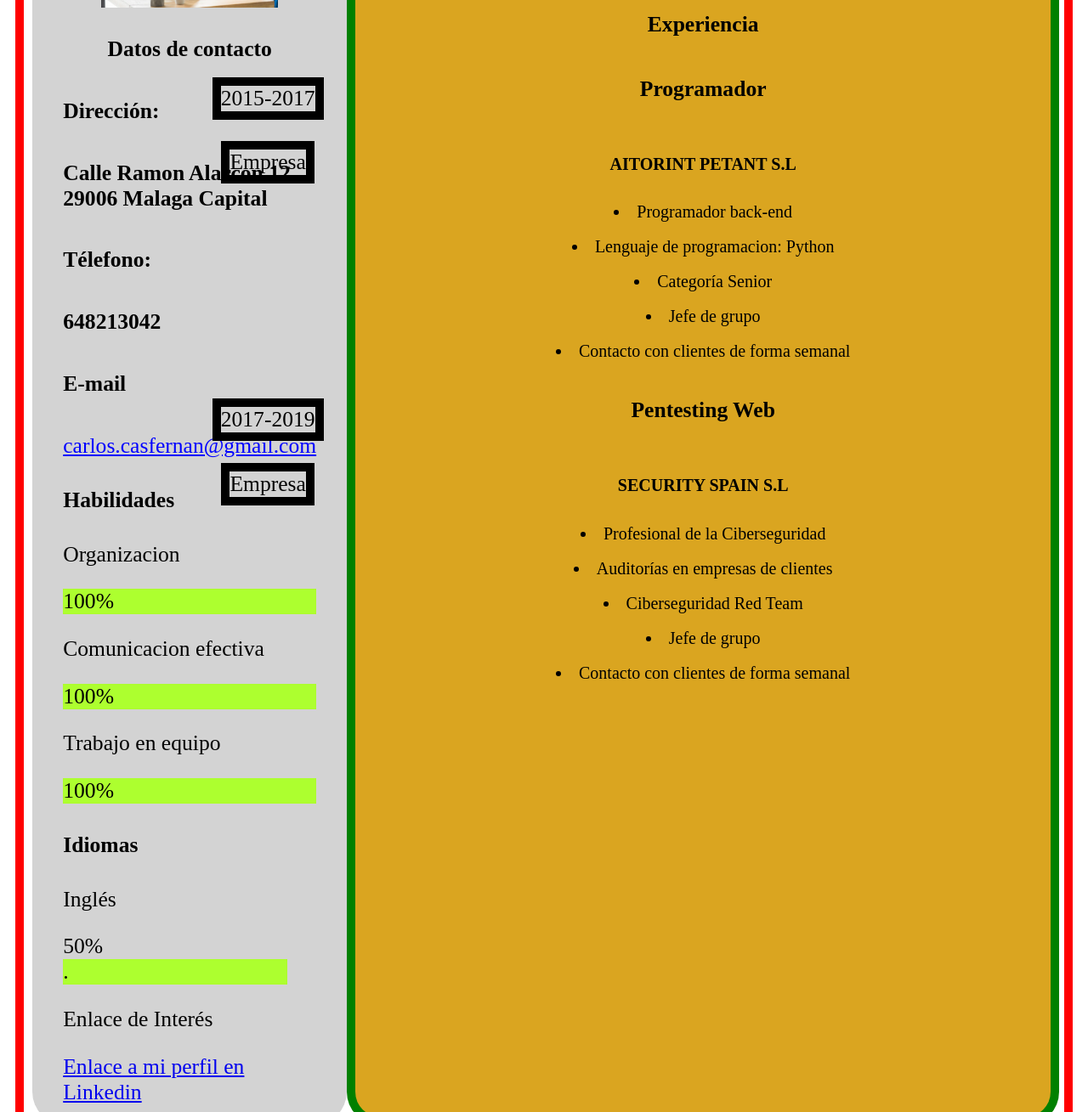
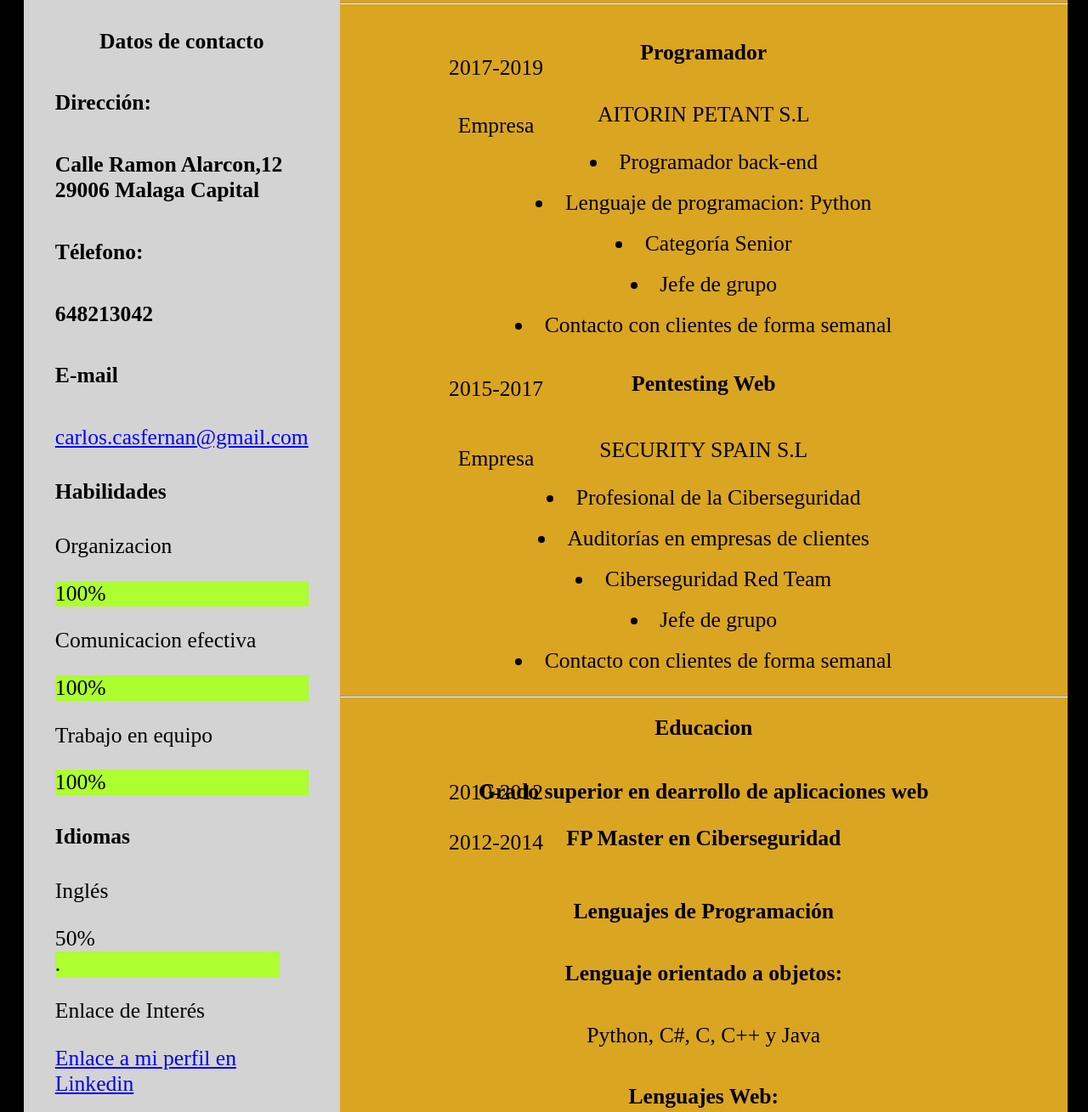
Before and after one commit to CarlosCastroFernandez/NuevaVersionCV, a plain HTML site: page nuevaVersionCV/index.html in a window 1280 px wide. Shown: the part 381-1690 px from the top of the page at 85% size. Drawn offline with Linux system fonts and the light colour scheme.

Commit message:
actualizacion

```diff
--- a/nuevaVersionCV/index.css
+++ b/nuevaVersionCV/index.css
@@ -10,15 +10,17 @@
 
 body {
     box-sizing: border-box;
-
+  background-color:var(--color-fondo);
 
 }
 
 .container {
     margin: 10px;
     display: flex;
-    border:10px solid red;
+    height:110em;
+
     padding-right:1em;
+    min-width:250px;
 
 }
 
@@ -32,7 +34,7 @@ heading {
     text-align: center;
 }
 
-p,a,h5,h4,h2,span,h1 {
+p,a,h5,h4,h2,span,h1,li {
     font-size: var(--forma-letras);
 }
 [barra1="barra1"] {
@@ -46,6 +48,7 @@ h3 {
 }
 
 .caja1 {
+
     margin: 10px 0px 10px 10px;
     padding: 2% 3%;
     border-radius: var(--forma-borde);
@@ -54,37 +57,40 @@ h3 {
 }
 
 .caja2 {
-    border:10px solid green;
-    display:flex;
+    text-align:center;
 
     margin: 10px -10px 10px 0px;
+    background-color: var(--color-fondo-caja1);
+    border-radius: var(--forma-borde);
+    flex-basis:90%;
+}
+.cajaFechas{
+    margin-top:-37em;
+    margin-left:64px;
+    display:flex;
     flex-direction:column;
-    flex-wrap:wrap;
-    align-items:center;
-    background-color: var(--color-fondo-caja1);
-    flex-basis: 80vw;
-    border-radius: var(--forma-borde);
+
+    width:15em;
+    justify-content:flex-start;
 
 }
-.cajaFecha1{
+.cajaFechas2{
+    margin-top:-32em;
+    margin-left:64px;
+    display:flex;
+    flex-direction:column;
 
-    border:10px solid black;
-    margin-left:var(--margen-fechas);
+    width:15em;
+    justify-content:flex-start;
 
 }
-.margenTitulos{
-    margin-top:-3em;
+.cajaFechas3{
+    margin-top:-53em;
+    margin-left:64px;
+    display:flex;
+    flex-direction:column;
+
+    width:15em;
+    justify-content:flex-start;
+
 }
-
-
-    li{
-    font-size:20px;
-}
-@media  screen and (max-width:800px){
-    .caja1{
-        display:block;
-    }
-    .caja2{
-        display:block;
-    }
-}
--- a/nuevaVersionCV/index.html
+++ b/nuevaVersionCV/index.html
@@ -54,12 +54,10 @@
                 contribuyendo con mis conocimientos de cara a un nuevo proyecto.
             </p>
             <h1>Experiencia</h1>
-              <p class="cajaFecha1">2015-2017</p>
-              <h2 class="margenTitulos">
-                Programador
-            </h2>
-            <p class="cajaFecha1">Empresa</p>
-            <h5 class="margenTitulos"style="font-size:20px">AITORINT PETANT S.L</h5>
+            <hr>
+            <h5>Programador</h5>
+
+            <p>AITORIN PETANT S.L</p>
             <li>Programador back-end</li>
             <br>
             <li>Lenguaje de programacion: Python</li>
@@ -70,12 +68,12 @@
             <br>
             <li>Contacto con clientes de forma semanal</li>
             <br>
-            <p class="cajaFecha1">2017-2019</p>
-            <h2 class="margenTitulos">
+
+            <h2 >
                 Pentesting Web
             </h2>
-            <p class="cajaFecha1">Empresa</p>
-            <h5 class="margenTitulos"style="font-size:20px">SECURITY SPAIN S.L</h5>
+
+            <p style="margin-top: 48px">SECURITY SPAIN S.L</p>
             <li>Profesional de la Ciberseguridad</li>
             <br>
             <li>Auditorías en empresas de clientes</li>
@@ -84,8 +82,34 @@
             <br>
             <li>Jefe de grupo</li>
             <br>
-            <li>Contacto con clientes de forma semanal</li>
+            <li>Contacto con clientes de forma  semanal</li>
             <br>
+            <hr>
+            <h1>Educacion</h1>
+
+            <h3 style="margin-top:75px">Grado superior en dearrollo de aplicaciones web</h3>
+            <h3>FP Master en Ciberseguridad</h3>
+
+            <h1>Lenguajes de Programación</h1>
+            <h5>Lenguaje orientado a objetos:</h5>
+            <p>Python, C#, C, C++ y Java</p>
+            <h5>Lenguajes Web:</h5>
+            <p>HTML, CSS y JavaScript</p>
+            <div class="cajaFechas2">
+                <p style="margin-bottom:3px">2010-2012</p>
+                <p style="margin-bottom:3px">2012-2014</p>
+            </div>
+
+            <div class="cajaFechas">
+                <p>2015-2017</p>
+                <p style="margin-top:26px">Empresa</p>
+            </div>
+            <div class="cajaFechas3">
+                <p style="margin-top:13em">2017-2019</p>
+                <p style="margin-top:12px">Empresa</p>
+            </div>
+
+
 
             </div>
 
```
